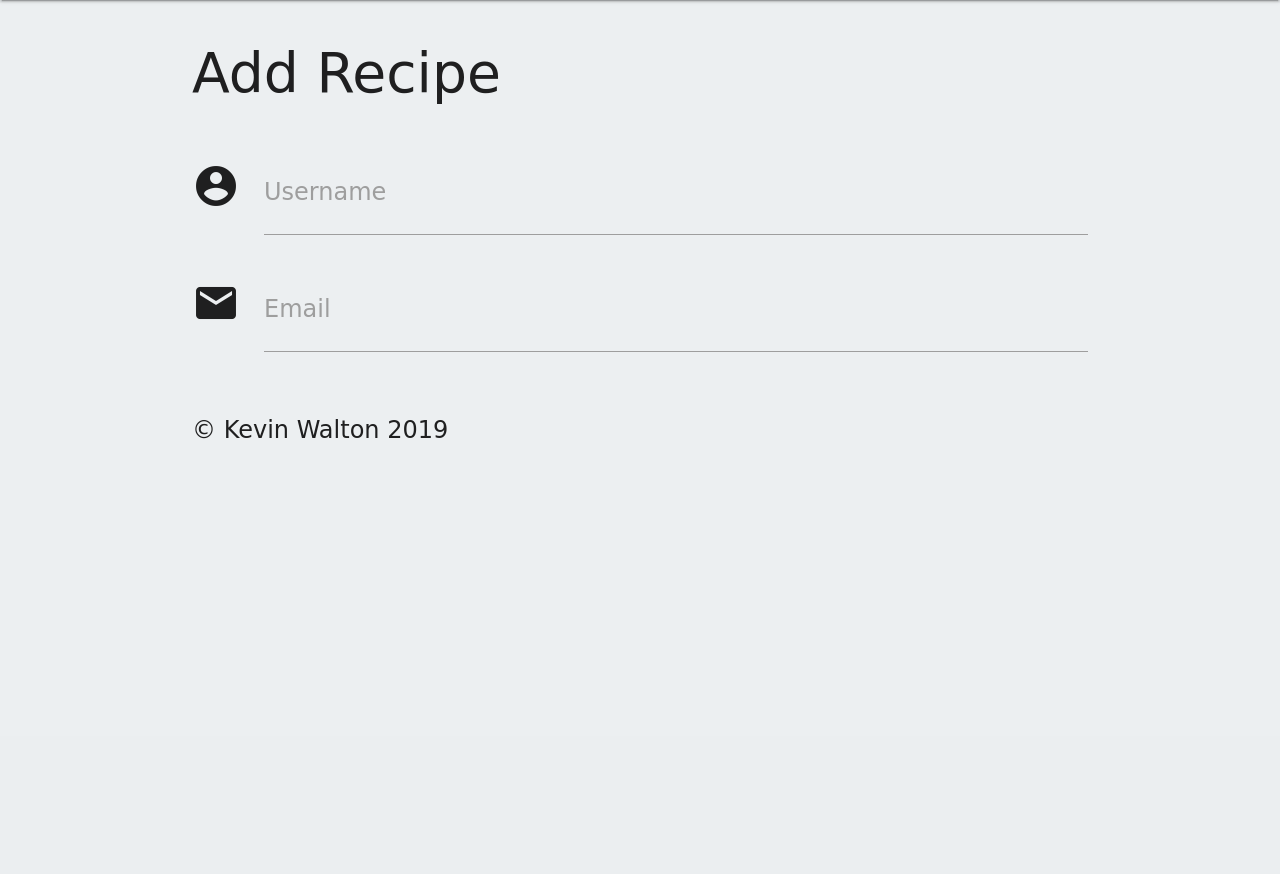
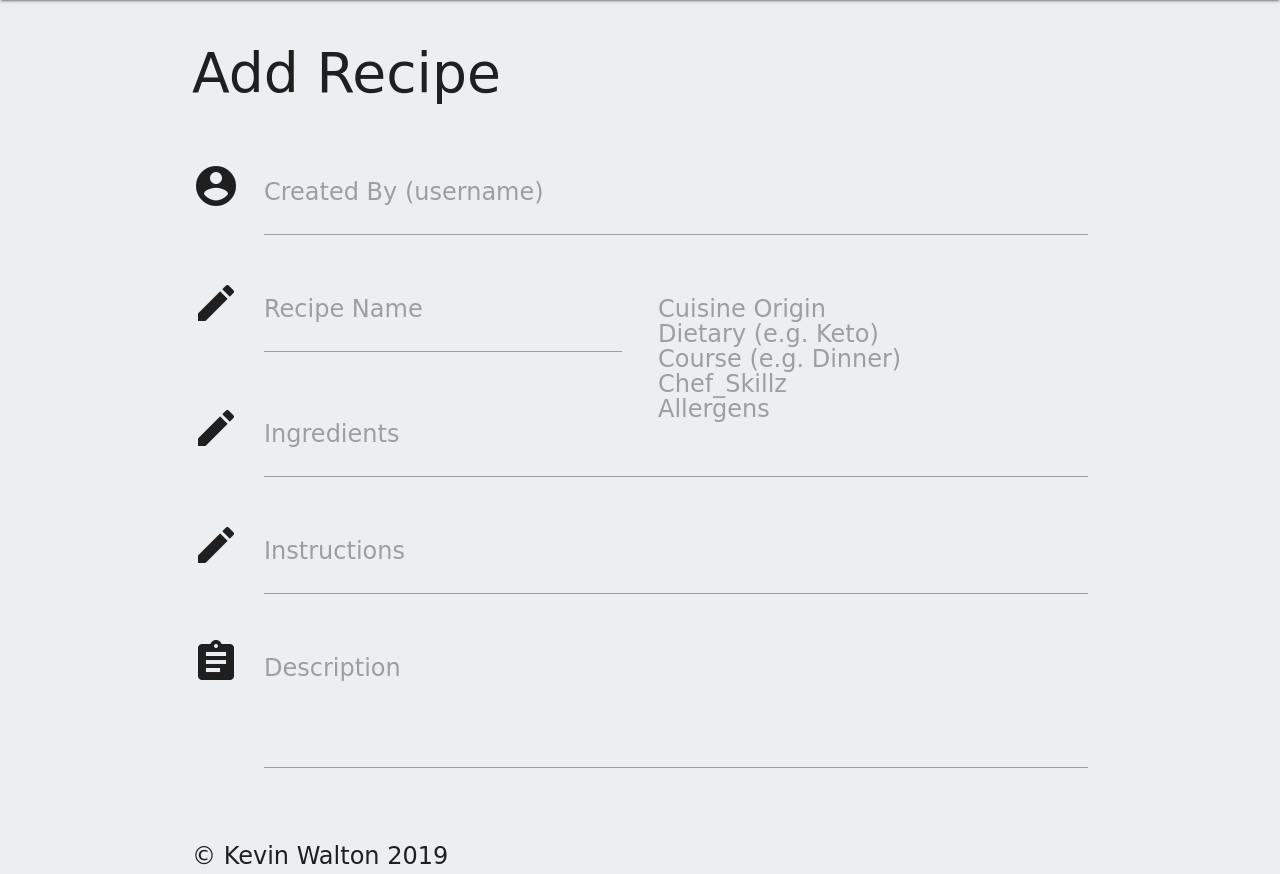
Before and after one commit to Hermeticpoet/Milestone-Project-3, a Flask app: page /add_recipe in a window 1280 px wide. Shown: the part 64-938 px from the top of the page. Before the commit the page ends 503 px from the top, so only its background shows below. Run offline with Flask 2, Linux system fonts and the light colour scheme; some libraries are stand-ins or nearby versions.

Commit message:
Completed layout structure/input fields for add_recipe page

```diff
--- a/templates/add_recipe.html
+++ b/templates/add_recipe.html
@@ -8,13 +8,85 @@
       <div class="row">
         <div class="input-field col s12">
           <i class="material-icons prefix">account_circle</i>
-          <input id="icon_prefix" type="text" class="validate">
-          <label for="icon_prefix">Username</label>
+          <input id="created_by" name="created_by" type="text" class="validate">
+          <label for="created_by">Created By (username)</label>
+        </div>
+        <div class="input-field col s12 m6">
+          <i class="material-icons prefix">mode_edit</i>
+          <input id="recipe_name" name="recipe_name" type="text" class="validate">
+          <label for="recipe_name">Recipe Name</label>
+        </div>
+        <div class="input-field col s12 m6">
+          <select>
+            <option value="" disabled selected>Choose your option</option>
+            <option name="cuisine_origin" value="1">italian</option>
+            <option name="cuisine_origin" value="2">irish</option>
+            <option name="cuisine_origin" value="3">french</option>
+            <option name="cuisine_origin" value="4">chinese</option>
+            <option name="cuisine_origin" value="5">japanese</option>
+            <option name="cuisine_origin" value="6">indian</option>
+          </select>
+          <label for="cuisine_origin">Cuisine Origin</label>
+        </div>
+        <div class="input-field col s12 m6">
+          <select>
+            <option value="" disabled selected>Choose your option</option>
+            <option name="dietary_name" value="1">keto</option>
+            <option name="dietary_name" value="2">standard</option></option>
+            <option name="dietary_name" value="3">vegetarian</option>
+            <option name="dietary_name" value="4">carnivore</option>
+            <option name="dietary_name" value="5">gluten-free</option>
+            <option name="dietary_name" value="6">paleo</option>
+            <option name="dietary_name" value="7">vegan</option>
+            <option name="dietary_name" value="8">dairy-free</option>
+            <option name="dietary_name" value="9">nut-free</option>
+          </select>
+          <label for="dietary">Dietary (e.g. Keto)</label>
+        </div>
+        <div class="input-field col s12 m6">
+          <select>
+            <option value="" disabled selected>Choose your option</option>
+            <option name="course_name" value="1">breakfast</option>
+            <option name="course_name" value="2">lunch</option></option>
+            <option name="course_name" value="3">dinner</option>
+            <option name="course_name" value="4">dessert</option>
+          </select>
+          <label for="course">Course (e.g. Dinner)</label>
+        </div>
+        <div class="input-field col s12 m6">
+          <select>
+            <option value="" disabled selected>Choose your option</option>
+            <option name="chef_skillz" value="1">easy</option>
+            <option name="chef_skillz" value="2">moderate</option></option>
+            <option name="chef_skillz" value="3">master-chef</option>
+          </select>
+          <label for="chef_skillz">Chef_Skillz</label>
+        </div>
+        <div class="input-field col s12 m6">
+          <select>
+            <option value="" disabled selected>Choose your option</option>
+            <option name="allergens" value="1">gluten</option>
+            <option name="allergens" value="2">egg</option></option>
+            <option name="allergens" value="3">fish</option>
+            <option name="allergens" value="4">nuts</option>
+            <option name="allergens" value="5">dairy</option>
+          </select>
+          <label for="allergens">Allergens</label>
         </div>
         <div class="input-field col s12">
-          <i class="material-icons prefix">email</i>
-          <input id="icon_email" type="tel" class="validate">
-          <label for="icon_email">Email</label>
+          <i class="material-icons prefix">mode_edit</i>
+          <input id="ingredients" name="ingredients" type="text" class="validate">
+          <label for="ingredients">Ingredients</label>
+        </div>
+        <div class="input-field col s12">
+          <i class="material-icons prefix">mode_edit</i>
+          <input id="instructions" name="instructions" type="text" class="validate">
+          <label for="instructions">Instructions</label>
+        </div>
+        <div class="input-field col s12">
+          <i class="material-icons prefix">assignment</i>
+          <textarea id="description" name="description" class="materialize-textarea" data-length="250"></textarea>
+          <label for="description">Description</label>
         </div>
       </div>
     </form>
```
